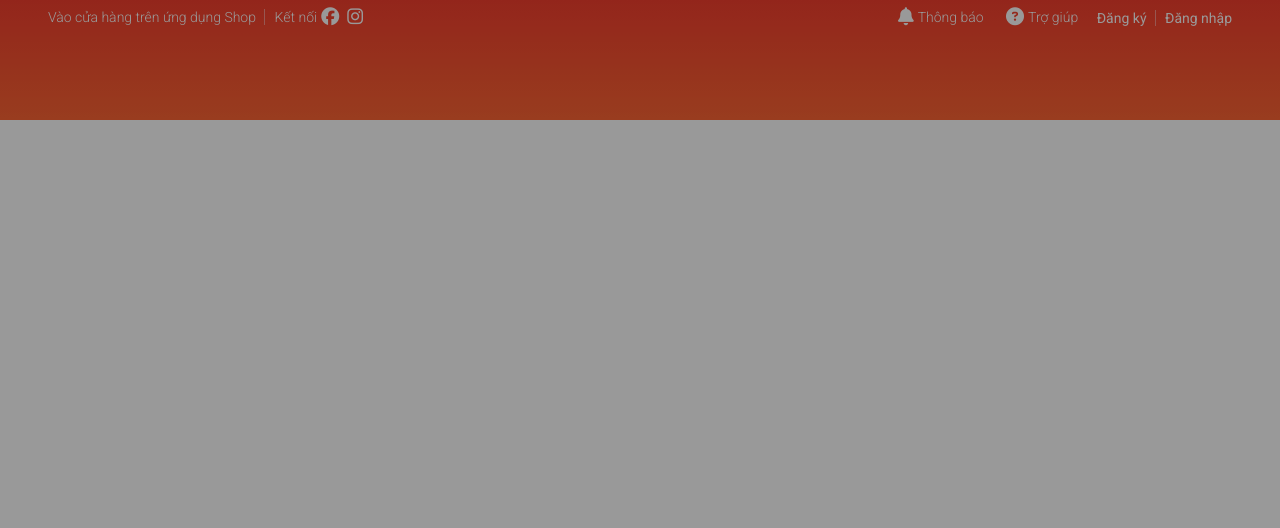
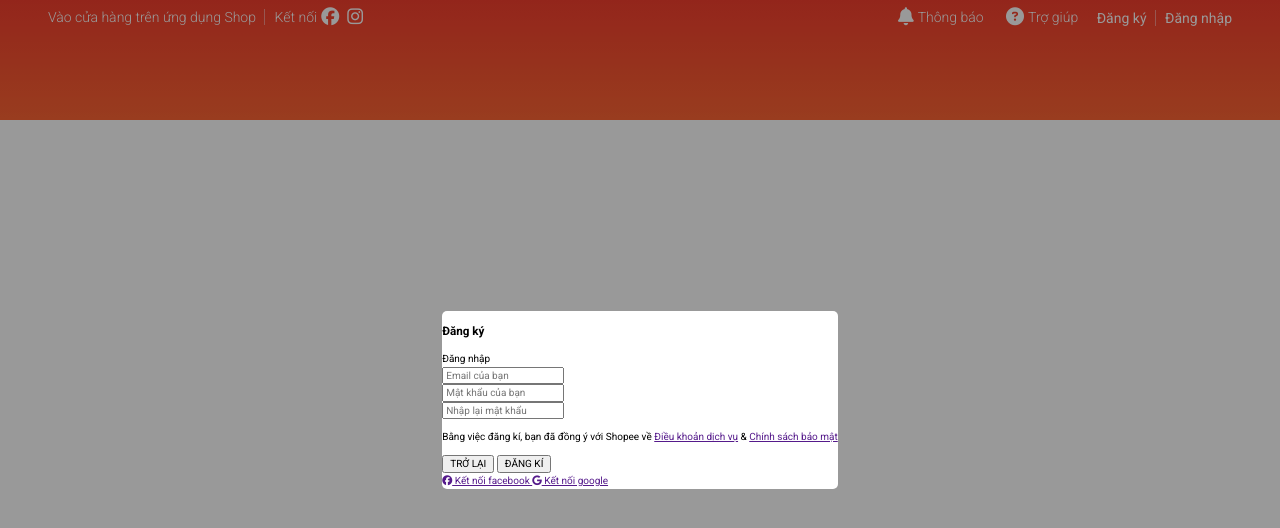
Before and after one commit to 4501104141/Shopee_clone, a plain HTML site: page index.html in a window 1280 px wide. Drawn offline with nearby package versions, Linux system fonts and the light colour scheme.

Commit message:
html_form_signup

```diff
--- a/index.html
+++ b/index.html
@@ -133,7 +133,45 @@
         </div>
         <div class="modal__body">
             <div class="modal__inner">
-
+                <!-- Authen form -->
+                <div class="auth-form">
+                    <div class="auth-form_header">
+                        <h3 class="auth-form__heading">Đăng ký</h3>
+                        <span class="auth-form__switch-btn">Đăng nhập</span>
+                    </div>
+                    <div class="auth-form__form">
+                        <div class="auth-form__group">
+                            <input type="text" class="auth-form__input" placeholder="Email của bạn">
+                        </div>
+                        <div class="auth-form__group">
+                            <input type="password" class="auth-form__input" placeholder="Mật khẩu của bạn">
+                        </div>
+                        <div class="auth-form__group">
+                            <input type="password" class="auth-form__input" placeholder="Nhập lại mật khẩu">
+                        </div>
+                    </div>
+                    <div class="auth-form__aside">
+                        <p class="auth-form__policy-text">
+                            Bằng việc đăng kí, bạn đã đồng ý với Shopee về
+                            <a href="" class="auth-form__policy-link">Điều khoản dịch vụ</a> &
+                            <a href="" class="auth-form__policy-link">Chính sách bảo mật</a>
+                        </p>
+                    </div>
+                    <div class="auth-form__controls">
+                        <button class="btn">TRỞ LẠI</button>
+                        <button class="btn btn--primary">ĐĂNG KÍ</button>
+                    </div>
+                    <div class="auth-form__socials">
+                        <a href="" class="btn btn--with-icon">
+                            <i class="fa-brands fa-facebook"></i>
+                            Kết nối facebook
+                        </a>
+                        <a href="" class="btn btn--with-icon">
+                            <i class="fa-brands fa-google"></i>
+                            Kết nối google
+                        </a>
+                    </div>
+                </div>
             </div>
         </div>
     </div>
```
